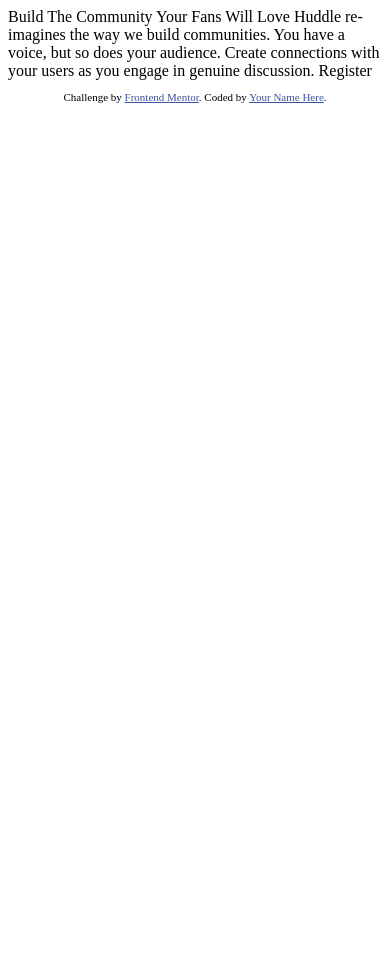
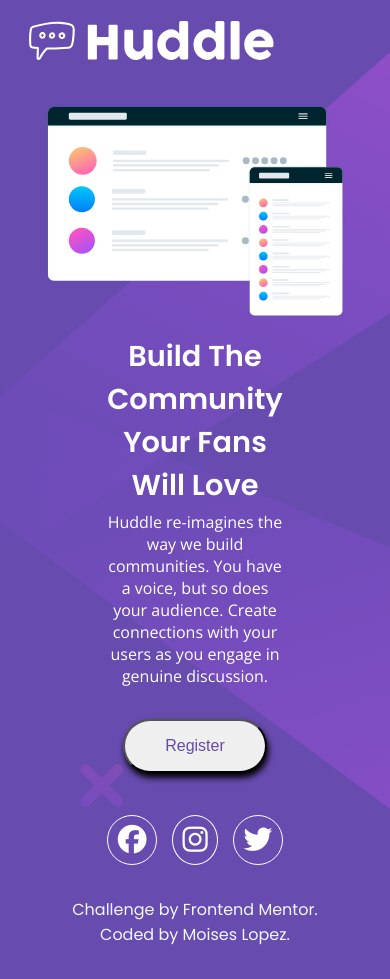
Before and after one commit to Moises-knows/huddle-landing-page-with-single-introductory-section-master, a plain HTML site: page index.html in a window 390 px wide. Before the commit the page ends 844 px from the top, so only its background shows below. Drawn offline with nearby package versions, Linux system fonts and the light colour scheme.

Commit message:
huddle-landing-page

```diff
--- a/index.html
+++ b/index.html
@@ -5,29 +5,51 @@
   <meta name="viewport" content="width=device-width, initial-scale=1.0"> <!-- displays site properly based on user's device -->
 
   <link rel="icon" type="image/png" sizes="32x32" href="./images/favicon-32x32.png">
-
+  <link href="style.css" type="text/css" rel="stylesheet"/>
+  <link rel="preconnect" href="https://fonts.googleapis.com">
+<link rel="preconnect" href="https://fonts.gstatic.com" crossorigin>
+<link rel="preconnect" href="https://fonts.googleapis.com">
+<link rel="preconnect" href="https://fonts.gstatic.com" crossorigin>
+<link href="https://fonts.googleapis.com/css2?family=Open+Sans:ital,wght@0,300;0,400;0,500;0,600;1,300;1,400;1,500;1,600&family=Poppins:ital,wght@0,100;0,200;0,300;0,400;0,500;0,600;1,100;1,200;1,300;1,400;1,500&display=swap" rel="stylesheet">
+<script src="https://kit.fontawesome.com/2e9b0596dc.js" crossorigin="anonymous"></script>
   <title>Frontend Mentor | Huddle landing page with single introductory section</title>
 
-  <!-- Feel free to remove these styles or customise in your own stylesheet 👍 -->
-  <style>
-    .attribution { font-size: 11px; text-align: center; }
-    .attribution a { color: hsl(228, 45%, 44%); }
-  </style>
 </head>
 <body>
-
-  Build The Community Your Fans Will Love
-
+  <div class="content-wrapper">
+    <div class="logo-wrapper">
+      <img src="images/logo.svg" alt="" class="logo">
+    </div>
+    <div class="main-content">
+      <div class="image-wrapper">
+        <img src="images/illustration-mockups.svg" alt="" class="image-main">
+      </div>
+      <div class="description-wrapper">
+        <div class="description-title"> Build The Community Your Fans Will Love </div>
+        <p class="description">
           Huddle re-imagines the way we build communities. You have a voice, but so does your audience.
           Create connections with your users as you engage in genuine discussion.
-
-  Register
-
+        </p>
+        <button class="description-btn" type="button">Register</button>
+      </div>
+    </div>
     <footer>
       <p class="attribution">
         Challenge by <a href="https://www.frontendmentor.io?ref=challenge" target="_blank">Frontend Mentor</a>.
-      Coded by <a href="#">Your Name Here</a>.
+        Coded by <a href="#">Moises Lopez</a>.
       </p>
+      <ul class="social-items">
+        <li class="social-item">
+          <a  class="social-link" href="# "> <i class="fab fa-facebook"></i> </a>
+        </li>
+        <li class="social-item">
+          <a class="social-link" href="# "> <i class="fab fa-instagram"></i> </a>
+        </li>
+        <li class="social-item">
+          <a class="social-link" href="# "> <i class="fab fa-twitter"></i> </a>
+        </li>
+      </ul>
     </footer>
+  </div>
 </body>
 </html>
--- /dev/null
+++ b/style.css
@@ -0,0 +1,211 @@
+*
+{
+    box-sizing: border-box;
+    margin: 0;
+    padding: 0;
+}
+body
+{
+    font-family: Poppins, sans-serif;
+    background:url('images/bg-desktop.svg') 0 0 / cover no-repeat, hsl(257, 40%, 49%) ;
+    width:100vw;
+    height:100vh;
+}
+.content-wrapper
+{
+    display:flex;
+    flex-direction: column;
+    justify-content: space-between;
+    height:100%;
+    width:100%;
+}
+.logo-wrapper
+{
+    padding: 2% 4%;
+}
+.main-content
+{
+   display:flex;
+   padding:4%;
+   max-width:1600px;
+   margin:0 auto;
+}
+.image-wrapper
+{
+    width:50%;
+    min-width:500px;
+
+}
+.image-main
+{
+    width:100%;
+}
+.description-wrapper
+{
+    width:50%;
+    display:flex;
+    color:white;
+    flex-direction: column;
+    text-align: left;
+    margin:3%;
+    padding:0;
+}
+.description-title
+{
+    font-size:2.5rem;
+    font-weight: 600;
+    padding-bottom:2%;
+}
+.description
+{
+    font-size:1.2rem;
+    font-weight: 400;
+    font-family: 'Open Sans', sans-serif;
+
+    padding-bottom: 2rem;
+}
+.description-btn
+{
+    font-size:1.2rem;
+    width:12rem;
+    padding:1rem;
+    border-radius:2rem;
+    box-shadow: .1rem .3rem .4rem black;
+    color: hsl(257, 40%, 49%);
+}
+footer
+{
+
+    display:flex;
+    color:grey;
+    justify-content: flex-end;
+    margin: 4% 8%;
+    align-items: center;
+}
+.attribution
+{
+    color:aliceblue;
+    margin:0 auto;
+
+}
+.attribution > a
+{
+    text-decoration: none;
+    color:aliceblue;
+}
+.social-items
+{
+
+    list-style: none;
+    color:hsl(257, 40%, 49%);
+    display:flex;
+
+}
+.social-item
+{
+    display:inline;
+    padding: 0 5%;
+}
+
+.fa-twitter,
+.fa-instagram,
+.fa-facebook
+{
+    color:white;
+    border:.1rem solid white;
+    border-radius: 50%;
+    padding:.6rem;
+    outline:none;
+
+}
+.social-link
+{
+    text-decoration: none;
+    font-size:1.8rem;
+
+}
+.social-item:hover .fab
+{
+    color:hsl(300, 69%, 71%);
+    border-color: hsl(300, 69%, 71%);
+    background-color: hsl(257, 40%, 49%);
+}
+.description-btn:hover
+{
+    color:white;
+    background-color:hsl(300, 69%, 71%);
+    cursor:pointer;
+}
+
+@media(max-width:850px)
+{
+
+    .main-content
+    {
+        align-items: center;
+        flex-direction:column;
+    }
+    .image-wrapper
+    {
+
+        max-width:400px;
+    }
+    .image-main
+    {
+       width:100%;
+    }
+    .description-title
+    {
+        font-size:1.9rem;
+    }
+    .description
+    {
+        font-size:1.2rem;
+    }
+    .description-wrapper
+    {
+        text-align: center;
+    }
+    .description-btn
+    {
+        margin: 0 auto;
+        width:80%;
+    }
+    footer
+    {
+        flex-direction: column;
+    }
+    .social-items
+    {
+        padding:0;
+        justify-content: center;
+    }
+    .attribution
+    {
+        margin:2rem;
+        order:2;
+    }
+}
+@media(max-width:536px)
+{
+    .image-wrapper{
+        min-width:300px;
+    }
+    .description-title
+    {
+        font-size:1.8rem;
+    }
+    .description
+    {
+        font-size:1rem;
+    }
+    .description-btn
+    {
+        font-size:1rem;
+
+    }
+    .attribution
+    {
+        text-align: center;
+    }
+}
```
Lines whose indentation alone changed are shown as unchanged.
